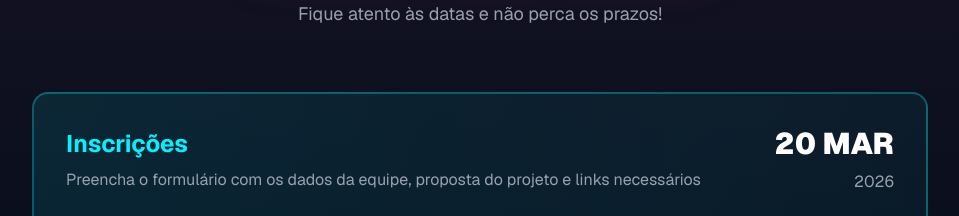
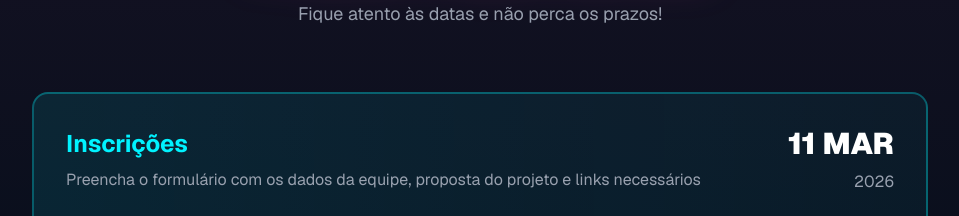
Before and after one commit to Lutydes/expo2026, a Next.js app: page / in a window 1280 px wide. Shown: the part 5940-6156 px from the top of the page, without its empty margins (160-1119 px from the left). Built offline with nearby package versions, Linux system fonts and the light colour scheme.

Commit message:
alterção data

```diff
--- a/src/app/page.tsx
+++ b/src/app/page.tsx
@@ -1228,7 +1228,7 @@ export default function ExpoTech2026() {
                 </div>
                 <div className="flex flex-col items-start md:items-end gap-2">
                   <div className="text-3xl font-black text-white">
-                    20 MAR
+                    11 MAR
                   </div>
                   <div className="text-gray-400">2026</div>
                 </div>
@@ -1362,7 +1362,7 @@ export default function ExpoTech2026() {
                 </button>
                 {openAccordion === 'faq4' && (
                   <div className="p-5 pt-0 border-t border-[#00f3ff]/10">
-                    <p className={textSecondary}>Preencha o formulário de inscrição até <strong>20 de Março de 2026</strong>. O link está disponível na seção de navegação e no Hero do site.</p>
+                    <p className={textSecondary}>Preencha o formulário de inscrição até <strong>11 de Março de 2026</strong>. O link está disponível na seção de navegação e no Hero do site.</p>
                   </div>
                 )}
               </div>
```
